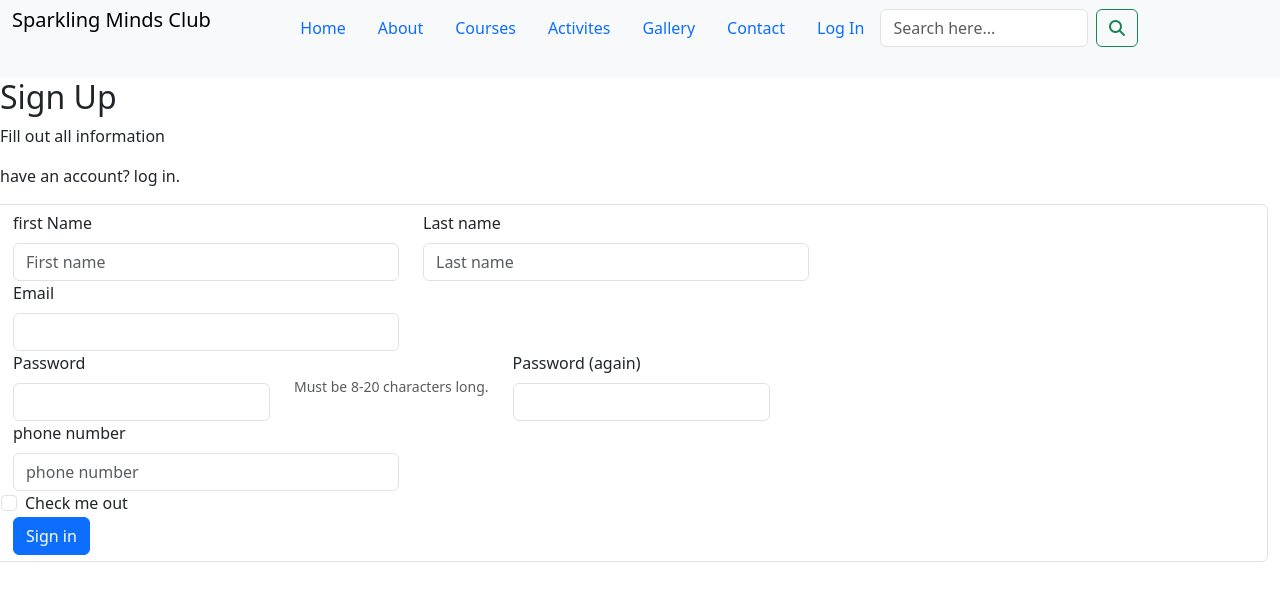
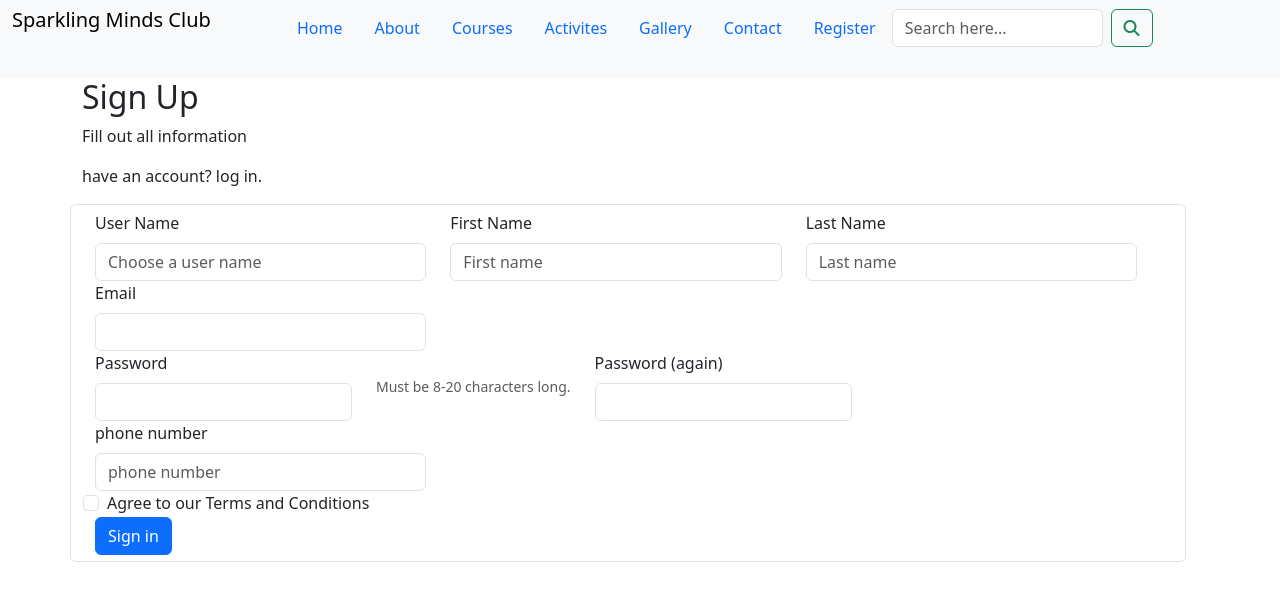
Before and after one commit to Jawahir01/Sparkling-Minds, a Flask app: template templates/register.html in a window 1280 px wide. Shown: the top 601 px of the page. Run offline with Flask 3, Linux system fonts and the light colour scheme; the template is opened without the code that fills it, so the values that code supplies are empty; some libraries are stand-ins or nearby versions.

Commit message:
Adding Registration Functionality

```diff
--- a/app.py
+++ b/app.py
@@ -2,8 +2,9 @@ import os
 from flask import (
     Flask, flash, render_template,
     redirect, request, session, url_for)
-from flask_pymongo import PyMongo, MongoClient
+from flask_pymongo import PyMongo
 from bson.objectid import ObjectId
+from werkzeug.security import generate_password_hash, check_password_hash
 if os.path.exists("env.py"):
     import env
 
@@ -24,6 +25,33 @@ def get_courses():
     return render_template("courses.html", courses=courses)
 
 
+@app.route("/register", methods=["GET", "POST"])
+def register():
+    if request.method == "POST":
+        # check if username already exists in db
+        existing_user = mongo.db.users.find_one(
+            {"username": request.form.get("username").lower()})
+
+        if existing_user:
+            flash("This username has been already taken")
+            return redirect(url_for("register"))
+
+        register = {
+            "username": request.form.get("username").lower(),
+            "first-name": request.form.get("first-name").lower(),
+            "last-name": request.form.get("first-name").lower(),
+            "password": generate_password_hash(request.form.get("password")),
+            "retype-password": "password",
+            "phone-number": request.form.get("phone-number")
+        }
+        mongo.db.users.insert_one(register)
+
+        # put the new user into 'session' cookie
+        session["user"] = request.form.get("username").lower()
+        flash("You have been Successful! Registered")
+    return render_template("register.html")
+
+
 if __name__ == "__main__":
     app.run(host=os.environ.get("IP"),
             port=int(os.environ.get("PORT")),
--- a/templates/base.html
+++ b/templates/base.html
@@ -39,13 +39,13 @@
                         <div class="collapse navbar-collapse justify-content-end nav-pills nav-fill" id="navbarNavAltMarkup">
                             <ul class="nav ">
                                 <li class="nav-item">
-                                    <a class="nav-link" href="#">Home</a>
+                                    <a class="nav-link" href="{{ url_for('get_courses') }}">Home</a>
                                 </li>
                                 <li class="nav-item">
                                     <a class="nav-link" href="#">About</a>
                                 </li>
                                 <li class="nav-item">
-                                    <a class="nav-link" href="#">Courses</a>
+                                    <a class="nav-link" href="{{ url_for('get_courses') }}">Courses</a>
                                 </li>
                                 <li class="nav-item">
                                     <a class="nav-link" href="#">Activites</a>
@@ -57,7 +57,7 @@
                                     <a class="nav-link" href="#">Contact</a>
                                 </li>
                                 <li class="nav-item">
-                                    <a class="nav-link" href="#">Log In</a>
+                                    <a class="nav-link" href="{{ url_for('register') }}">Register</a>
                                 </li>
                             </ul>
                             <div class="col-3">
@@ -74,9 +74,22 @@
            </div>
         </nav>
     </header>
-    {% block content %}
-
-    {% endblock %}
+    <section>
+        <!-- flash messages -->
+        {% with messages = get_flashed_messages() %}
+            {% if messages %}
+                {% for message in messages %}
+                    <div class="row flashes">
+                        <h4 class="light-blue lighten-4 center-align">{{ message }}</h4>
+                    </div>
+                {% endfor %}
+            {% endif %}
+        {% endwith %}
+        </section>
+    <main class="container">
+        {% block content %}
+        {% endblock %}
+    </main>
     <script src="https://cdn.jsdelivr.net/npm/bootstrap@5.3.2/dist/js/bootstrap.bundle.min.js"
         integrity="sha384-C6RzsynM9kWDrMNeT87bh95OGNyZPhcTNXj1NW7RuBCsyN/o0jlpcV8Qyq46cDfL"
         crossorigin="anonymous"></script>
--- a/templates/register.html
+++ b/templates/register.html
@@ -9,26 +9,35 @@
             <p class="col"> have an account? log in.</p>
         </div>
     </div>
-<form class="row form-control justify-content-center">
+    <form class="row form-control justify-content-center" method="POST" action="{{ url_for('register') }}">
         <div class="row">
             <div class="col-md-4">
-            <label for="fname" class="form-label">first Name</label>
-            <input type="text" class="form-control" placeholder="First name" aria-label="First name" />
+                <label for="username" class="form-label">User Name</label>
+                <input id="username" name="username" type="text" class="form-control validate"
+                    placeholder="Choose a user name" aria-label="username" minlength="4" maxlength="15"
+                    pattern="^[a-zA-Z0-9]{4,15}$" required />
             </div>
             <div class="col-md-4">
-            <label for="lname" class="form-label">Last name</label>
-            <input type="text" class="form-control" placeholder="Last name" aria-label="Last name" />
+                <label for="first-name" class="form-label">First Name</label>
+                <input id="first-name" name="first-name" type="text" class="form-control validate" placeholder="First name"
+                    aria-label="First name" minlength="3" maxlength="15" pattern="^[a-zA-Z0-9]{3,15}$" required />
+            </div>
+            <div class="col-md-4">
+                <label for="last-name" class="form-label">Last Name</label>
+                <input id="last-name" name="last-name" type="text" class="form-control validate" placeholder="Last name"
+                    aria-label="Last name" minlength="3" maxlength="15" pattern="^[a-zA-Z0-9]{3,15}$" required />
             </div>
         </div>
         <div class="row">
             <div class="col-md-4">
-            <label for="inputEmail4" class="form-label">Email</label>
-            <input type="email" class="form-control" id="inputEmail4" />
+                <label for="email" class="form-label">Email</label>
+                <input id="email" name="email" type="email" class="form-control" required />
             </div>
             <div class="row align-items-center">
                 <div class="col-auto">
-                <label for="inputPassword4" class="form-label">Password</label>
-                <input type="password" class="form-control" id="inputPassword4" />
+                    <label for="password" class="form-label">Password</label>
+                    <input id="password" name="password" type="password" class="form-control validate" minlength="8"
+                        maxlength="20" pattern="^[a-zA-Z0-9]{8,20}$" required />
                 </div>
                 <div class="col-auto">
                     <span id="passwordHelpInline" class="form-text">
@@ -36,17 +45,19 @@
                     </span>
                 </div>
                 <div class="col-auto">
-                <label for="inputPassword4" class="form-label">Password (again)</label>
-                <input type="password" class="form-control" id="inputPassword4" />
+                    <label for="retype-password" class="form-label">Password (again)</label>
+                    <input id="retype-password" name="retype-password" type="password" class="form-control validate"
+                        minlength="8" maxlength="20" pattern="^[a-zA-Z0-9]{8,20}$" required />
                 </div>
             </div>
             <div class="col-md-4">
-            <label for="inputAddress" class="form-label">phone number</label>
-            <input type="number" class="form-control" id="inputAddress" placeholder="phone number" />
+                <label for="phone-number" class="form-label">phone number</label>
+                <input id="phone-number" name="phone-number" type="number" class="form-control validate"
+                    placeholder="phone number" pattern="^[0-9]{11}$" required />
             </div>
             <div class="form-check">
                 <input class="form-check-input" type="checkbox" id="gridCheck" />
-            <label class="form-check-label" for="gridCheck"> Check me out </label>
+                <label class="form-check-label" for="gridCheck">Agree to our Terms and Conditions </label>
             </div>
         </div>
         <div class="col-12">
```
Also changed, not shown: templates/courses.html (+9 -6 lines). Lines whose indentation alone changed are shown as unchanged.
